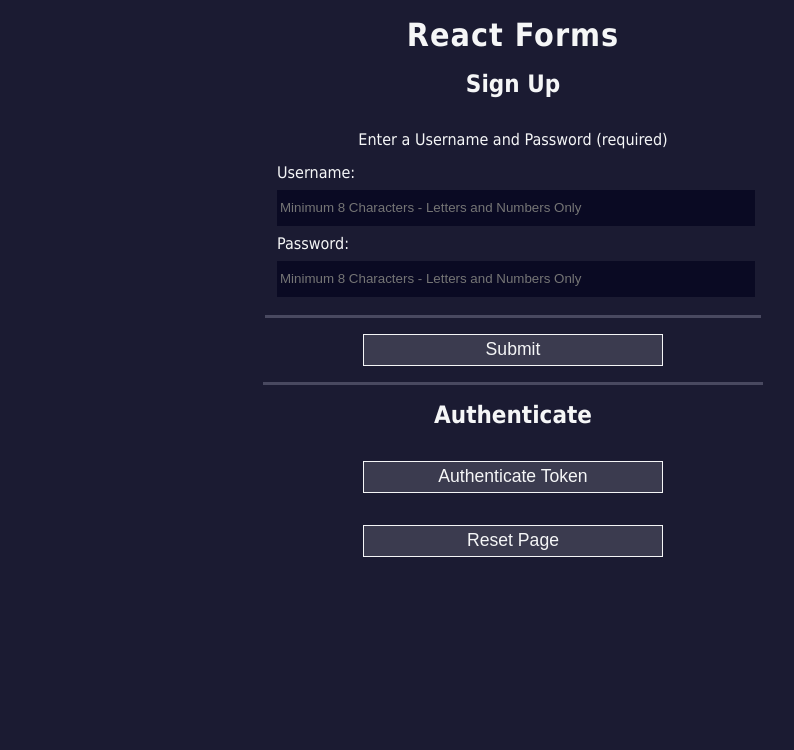
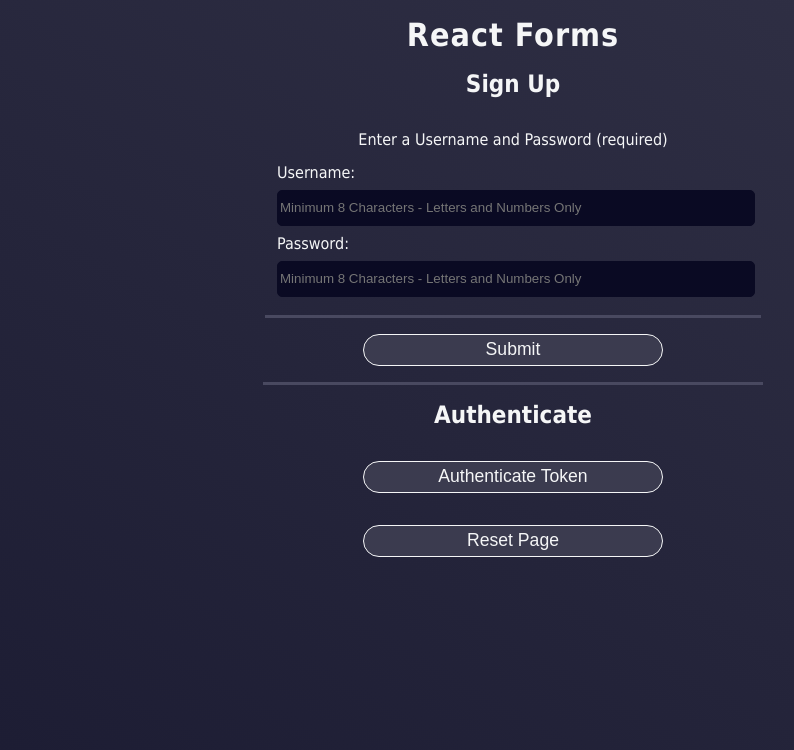
Before and after one commit to CalebScott0/Unit3.ReactForms, a React (Vite) app in the folder Block27/: page / in a window 1280 px wide. Shown: the top 750 px of the page, without its empty margins (127-921 px from the left). Built offline with nearby package versions, Linux system fonts and the light colour scheme.

Commit message:
Block 27 workshop

```diff
--- a/Block27/src/App.css
+++ b/Block27/src/App.css
@@ -1,11 +1,12 @@
 body {
-  background-color: #1b1b32;
+  background-image: linear-gradient(30deg,#1b1b32,#1b1b32e6);
   color: #f5f6f7;
   margin: 0;
   font-size: 16px;
   width: 100%;
   text-align: center;
   font-family: tahoma;
+  height: 100vh;
 }
 
 h1 {
@@ -37,6 +38,7 @@ input {
   margin-top: 0.5rem;
   background-color: #0a0a23;
   border: 1px solid #0a0a23;
+  border-radius: 5px;
   color: #f5f6f7;
 }
 fieldset {
@@ -56,6 +58,7 @@ button {
   font-size: 1.1rem;
   background-color: #3b3b4f;
   border: 1px solid #f5f6f7;
+  border-radius: 50px;
   color: #f5f6f7;
 }
 input[type="submit"]:hover,
```
Also changed, not shown: 1 other file (tests, documents, lock files or other folders).
